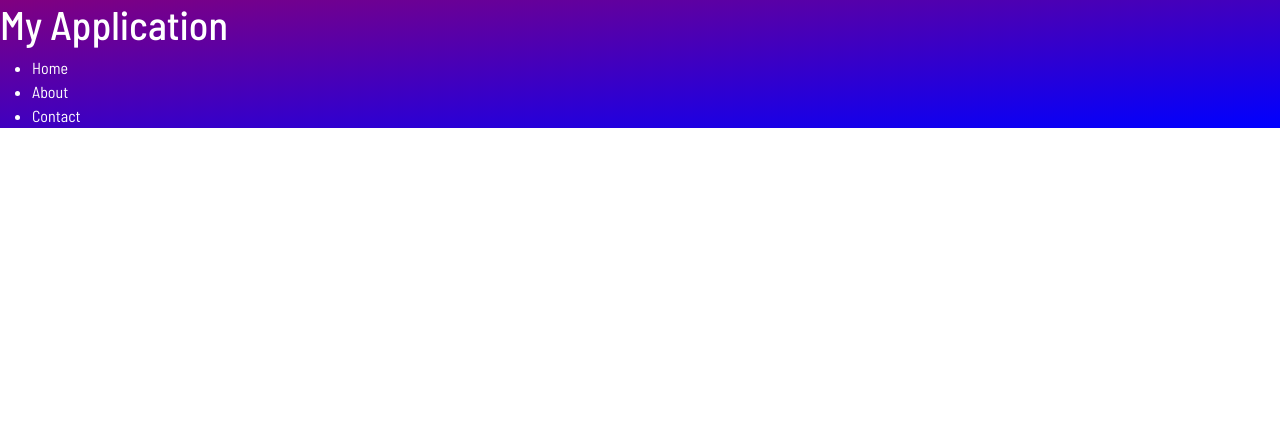
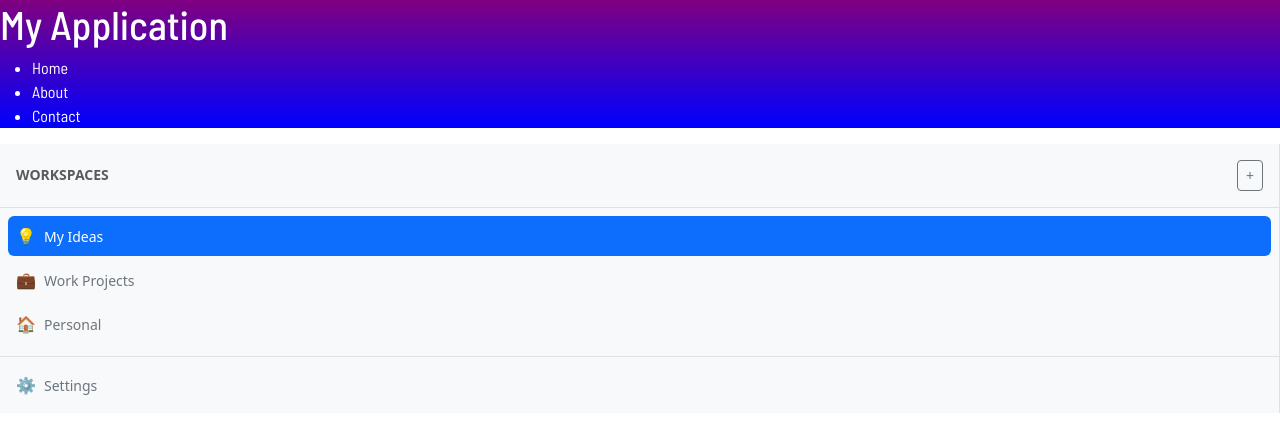
Before and after one commit to ISAACG6/scratchpad, a React (Vite) app: page / in a window 1280 px wide. Shown: the top 434 px of the page. Built offline with nearby package versions, Linux system fonts and the light colour scheme.

Commit message:
adds sidebar, needs styling to keep it on left of page

```diff
--- a/src/App.jsx
+++ b/src/App.jsx
@@ -2,11 +2,16 @@ import { useState } from 'react'
 import reactLogo from './assets/react.svg'
 import viteLogo from '/vite.svg'
 import Banner from './banner.jsx'
+import Sidebar from './sidebar.jsx'
 
 function App() {
 
   return (
+    <div>
       <Banner />
+      <Sidebar />
+    </div>
+
 
 
 
--- a/src/banner.jsx
+++ b/src/banner.jsx
@@ -2,8 +2,8 @@ import React from 'react';
 
 export default function banner() {
   return (
-    <div className="sidebar body">
-      <h1 className="body" >My Application</h1>
+    <div className="banner body">
+      <h1>My Application</h1>
       <ul>
         <li>Home</li>
         <li>About</li>
--- a/src/index.css
+++ b/src/index.css
@@ -2,9 +2,60 @@ body {
   font-family: Barlow Semi Condensed, IBM Plex Sans, Montserrat, sans-serif;
 }
 
-
-.sidebar {
+.banner {
   font-family: Barlow Semi Condensed, IBM Plex Sans, Montserrat, sans-serif;
-  background: linear-gradient(to bottom right, purple, blue);
+  background: linear-gradient(purple, blue);
   color: white;
 }
+
+/* Ensure full screen height */
+.discord-layout {
+  height: 100vh;
+  display: flex;
+}
+
+/* Sidebar styles */
+.sidebar-container {
+  width: 240px;              /* Fixed sidebar width */
+  height: 100vh;
+  position: fixed;           /* Lock it to the left */
+  top: 0;
+  left: 0;
+
+  background-color: #2f3136; /* Discord sidebar color */
+  color: #8e9297;            /* Default text color */
+  border-right: 1px solid #202225;
+
+  display: flex;
+  flex-direction: column;
+}
+
+/* Main content takes remaining space */
+.main-content-container {
+  margin-left: 240px;        /* Same as sidebar width */
+  height: 100vh;
+  width: calc(100vw - 240px);
+  background-color: #36393f;
+  overflow-y: auto;
+}
+
+/* Styling for individual channel items */
+.sidebar-item {
+  padding: 8px 10px;
+  margin-bottom: 5px;
+  cursor: pointer;
+  border-radius: 4px;
+  transition: background-color 0.2s, color 0.2s;
+}
+
+.sidebar-item:hover {
+  background-color: #4f545c;
+  color: #dcddde;
+}
+
+/* Active channel styling */
+.sidebar-item.active {
+  background-color: #4f545c;
+  color: #dcddde;
+  font-weight: bold;
+}
--- /dev/null
+++ b/src/sidebar.jsx
@@ -0,0 +1,37 @@
+import React from 'react';
+
+export default function Sidebar() {
+  return (
+    <div className="sidebar d-flex flex-column bg-light border-end">
+      {/* Sidebar Header */}
+      <div className="d-flex justify-content-between align-items-center p-3 border-bottom">
+        <h6 className="text-uppercase text-muted mb-0 small fw-bold">Workspaces</h6>
+        <button className="btn btn-sm btn-outline-secondary">+</button>
+      </div>
+
+      {/* Workspace List */}
+      <div className="flex-grow-1 overflow-auto p-2">
+        <div className="workspace-item d-flex align-items-center gap-2 p-2 rounded mb-1 bg-primary text-white">
+          <span className="sidebar-icon">💡</span>
+          <span className="small">My Ideas</span>
+        </div>
+        <div className="workspace-item d-flex align-items-center gap-2 p-2 rounded mb-1 text-secondary">
+          <span className="sidebar-icon">💼</span>
+          <span className="small">Work Projects</span>
+        </div>
+        <div className="workspace-item d-flex align-items-center gap-2 p-2 rounded mb-1 text-secondary">
+          <span className="sidebar-icon">🏠</span>
+          <span className="small">Personal</span>
+        </div>
+      </div>
+
+      {/* Sidebar Footer */}
+      <div className="border-top p-2">
+        <div className="workspace-item d-flex align-items-center gap-2 p-2 rounded text-secondary">
+          <span className="sidebar-icon">⚙️</span>
+          <span className="small">Settings</span>
+        </div>
+      </div>
+    </div>
+  );
+}
```
